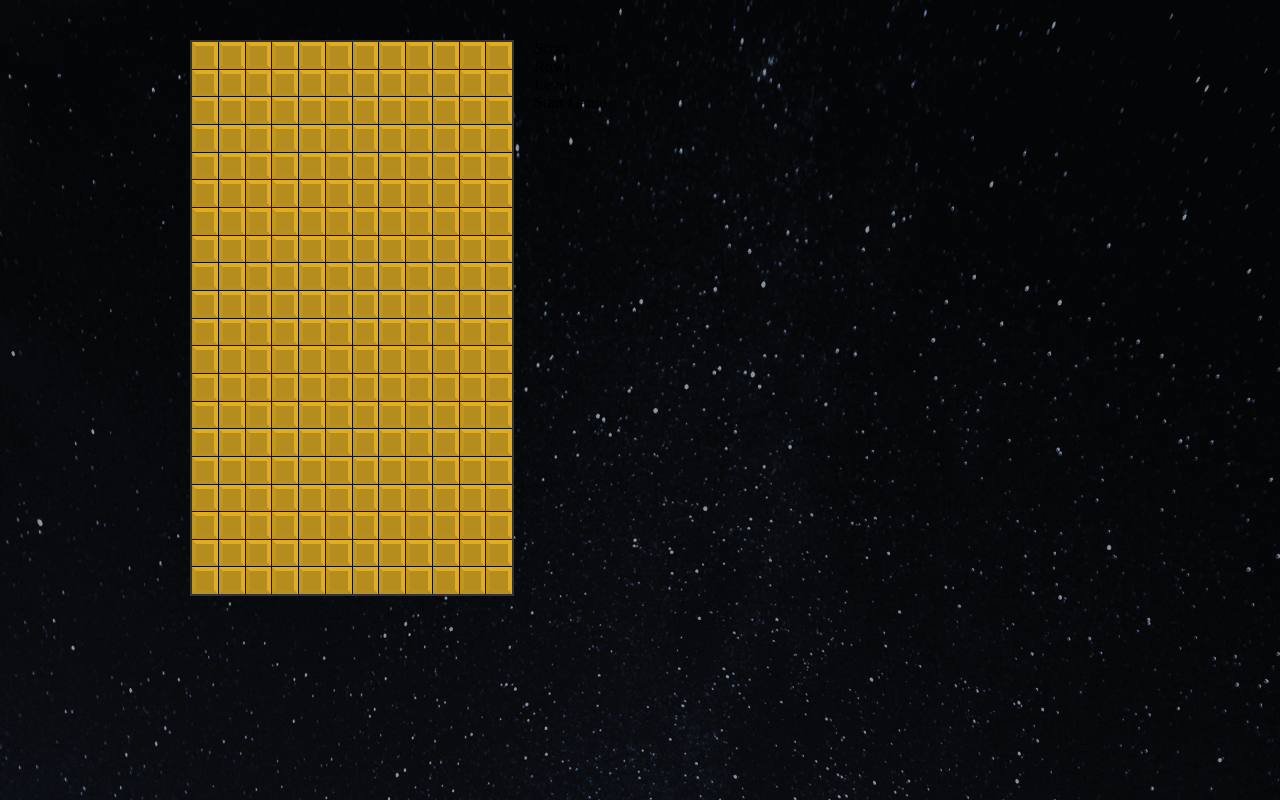
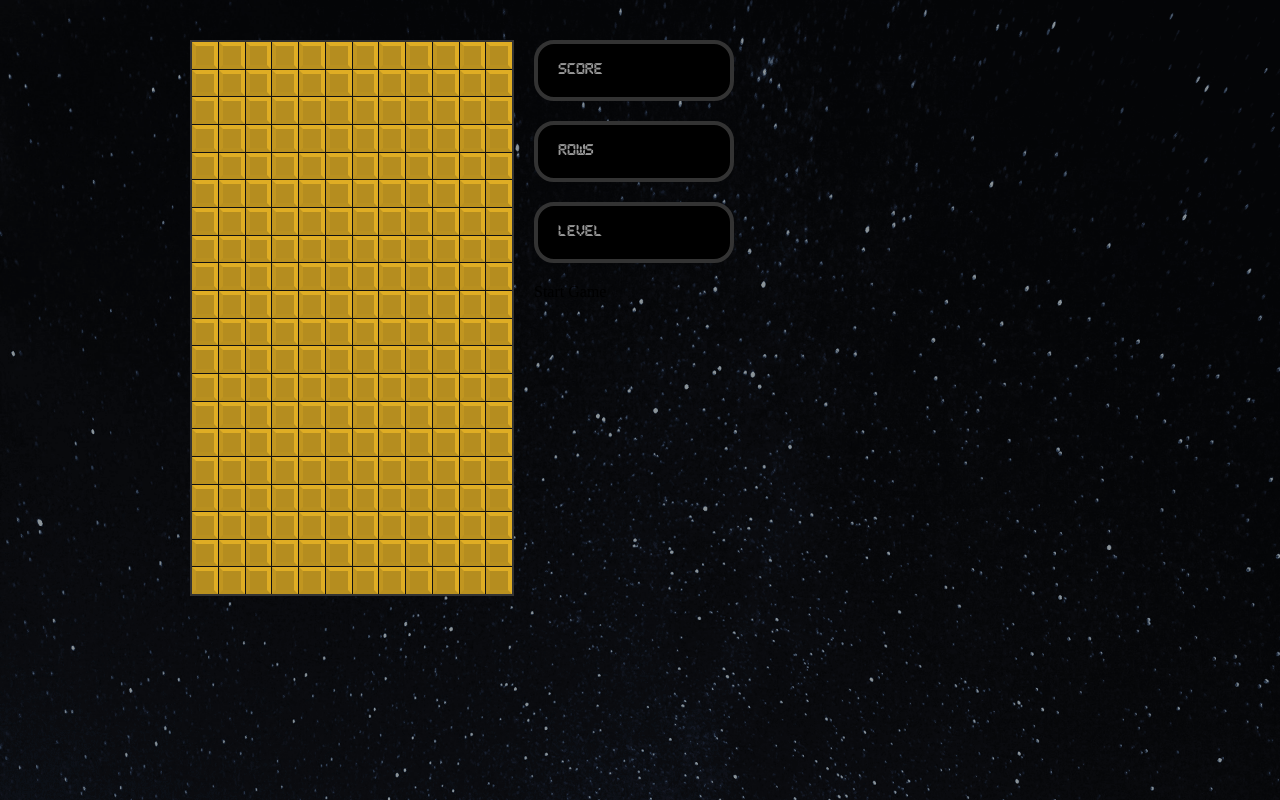
Before and after one commit to magb7/tetris-react-app, a React (Create React App) app: page / in a window 1280 px wide. Built offline with nearby package versions, Linux system fonts and the light colour scheme.

Commit message:
import StyledDisplay

```diff
--- a/src/components/Display.js
+++ b/src/components/Display.js
@@ -1,7 +1,8 @@
 import React from "react";
+import { StyledDisplay } from "./styles/StyledDisplay";
 
 const Display = ({ gameOver, text }) => {
-  return <div>{text}</div>;
+  return <StyledDisplay gameOver={gameOver}>{text}</StyledDisplay>;
 };
 
 export default Display;
```
